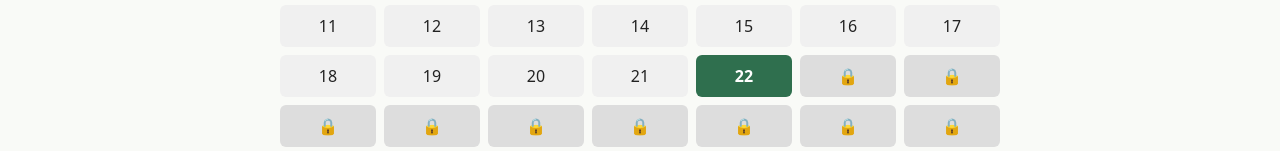
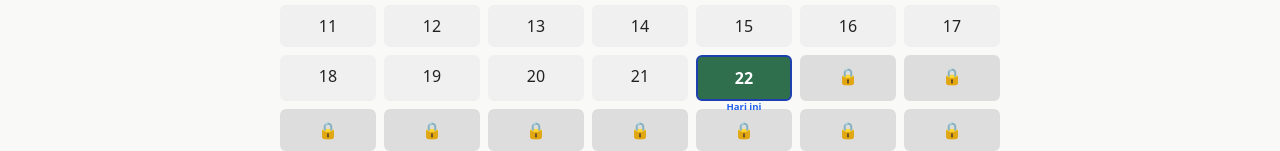
Before and after one commit to abdiflash/renungan-saas, a plain HTML site: page index.html in a window 1280 px wide. Both pictures are taken after a click on the button "📅 Lihat Kalender Renungan". Shown: the part 297-448 px from the top of the page. Drawn offline with Linux system fonts and the light colour scheme.

Commit message:
Update style.css

```diff
--- a/assets/css/style.css
+++ b/assets/css/style.css
@@ -73,6 +73,28 @@
   background: transparent;
 }
 
+.calendar-day.today {
+  background: #2563eb;        /* biru fokus */
+  color: #fff;
+  font-weight: bold;
+  border: 2px solid #1e40af;
+  position: relative;
+}
+
+.calendar-day.today::after {
+  content: "Hari ini";
+  position: absolute;
+  bottom: -14px;
+  left: 50%;
+  transform: translateX(-50%);
+  font-size: 0.6rem;
+  color: #2563eb;
+}
+
+.calendar-day:not(.locked):hover {
+  background: #dbeafe;
+}
+
 .calendar-grid button {
   padding: 0.6rem;
   border: none;
```
